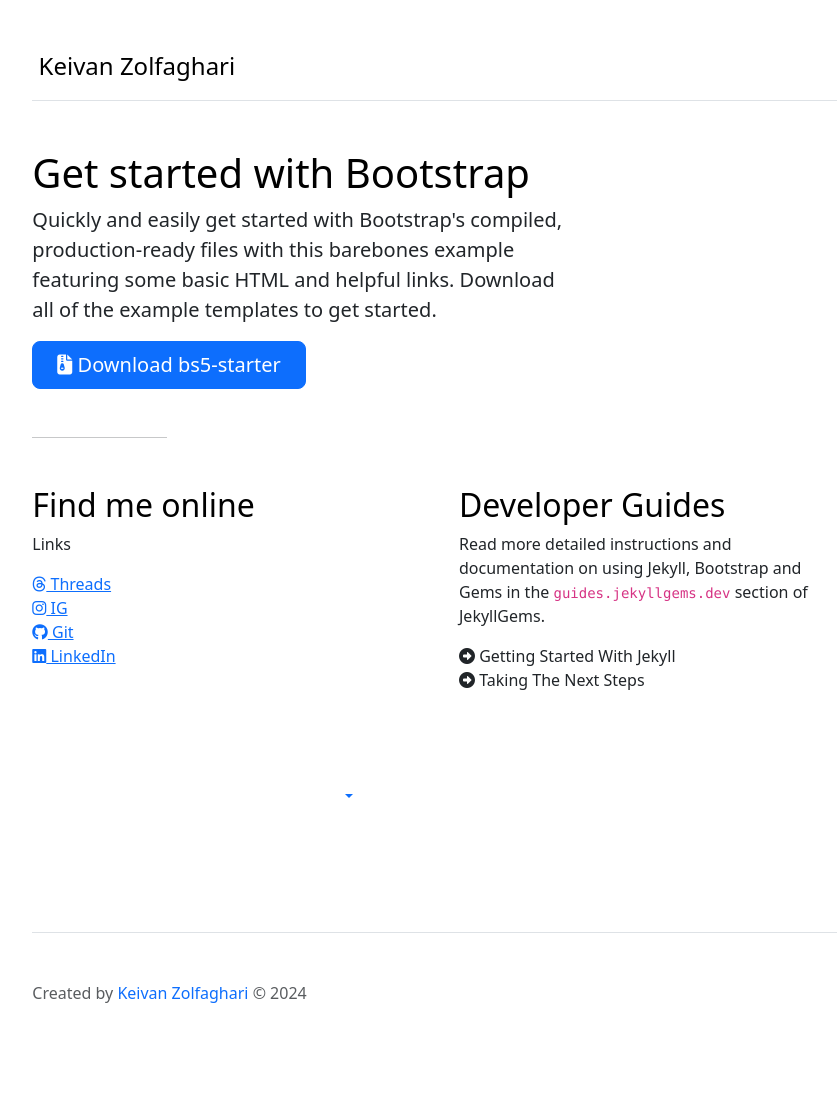
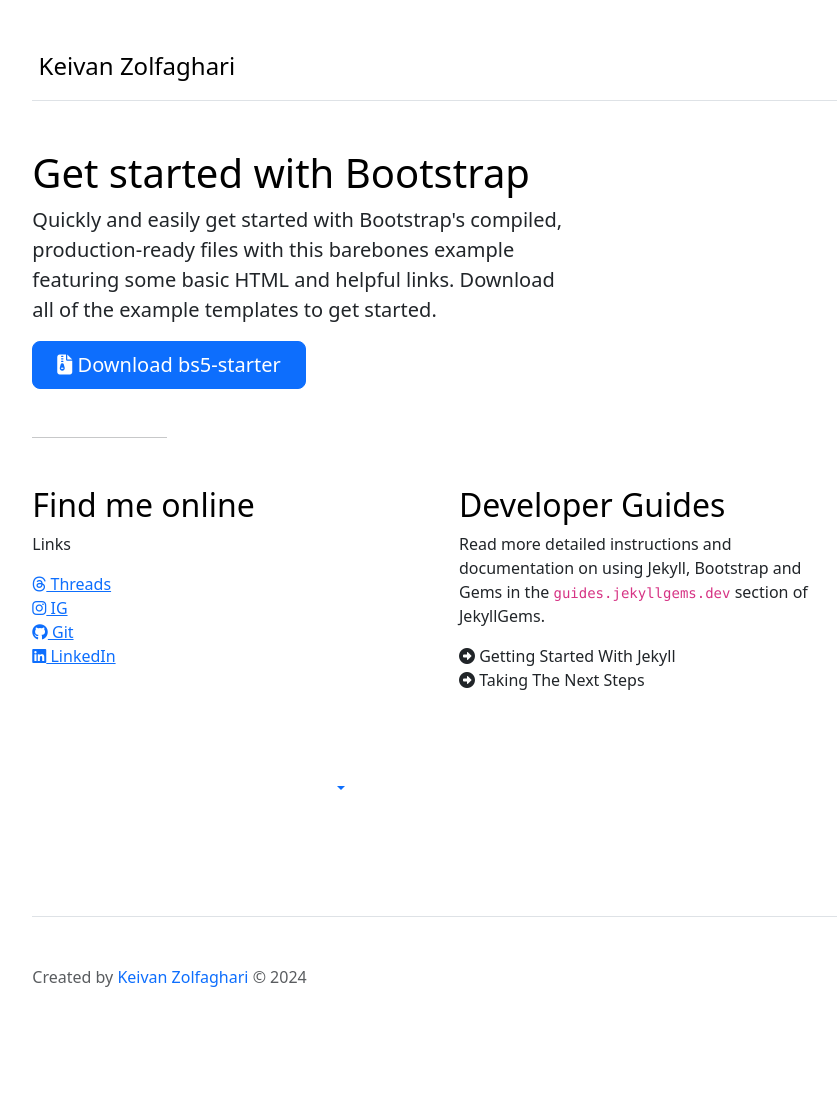
Before and after one commit to keivanz/keivanz.github.io, a Jekyll site: the page built from index.md, in a window 1280 px wide. Shown: the whole page, without its empty margins (205-1042 px from the left). Built offline with Jekyll 4.4.1, drawn with Linux system fonts in a browser that asks for light colours; nearby versions of some CDN libraries.

Commit message:
shift into div

```diff
--- a/_includes/footer.html
+++ b/_includes/footer.html
@@ -1,4 +1,5 @@
-  <button class="btn btn-link py-2 px-0 px-lg-2 dropdown-toggle d-flex align-items-center"
+<div class="dropdown">
+  <button class="btn btn-link py-0 px-0 px-lg-0 dropdown-toggle d-flex align-items-center"
           id="bd-theme"
           type="button"
           aria-expanded="false"
@@ -31,6 +32,7 @@
       </button>
     </li>
   </ul>
+  </div>
 
 
 
```
